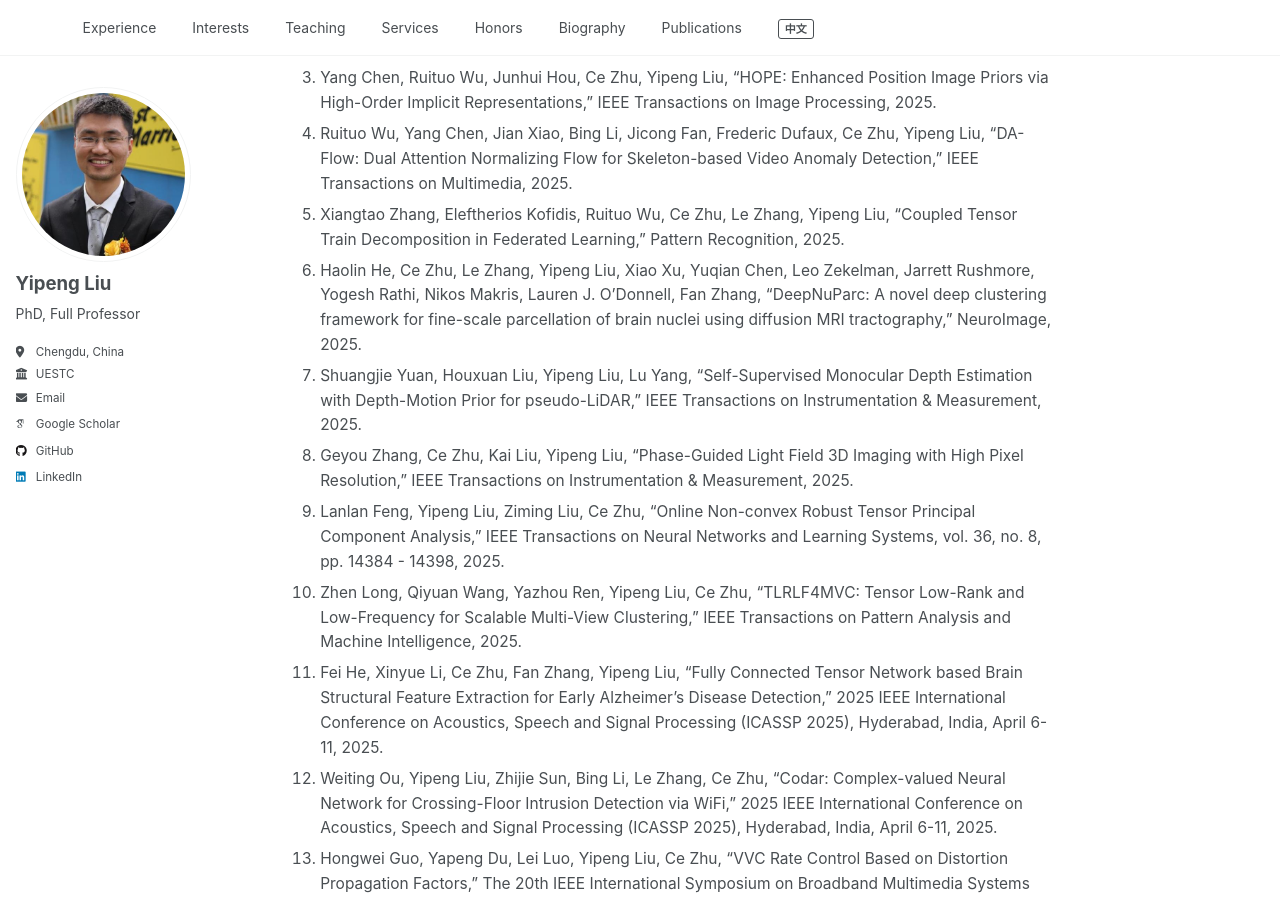
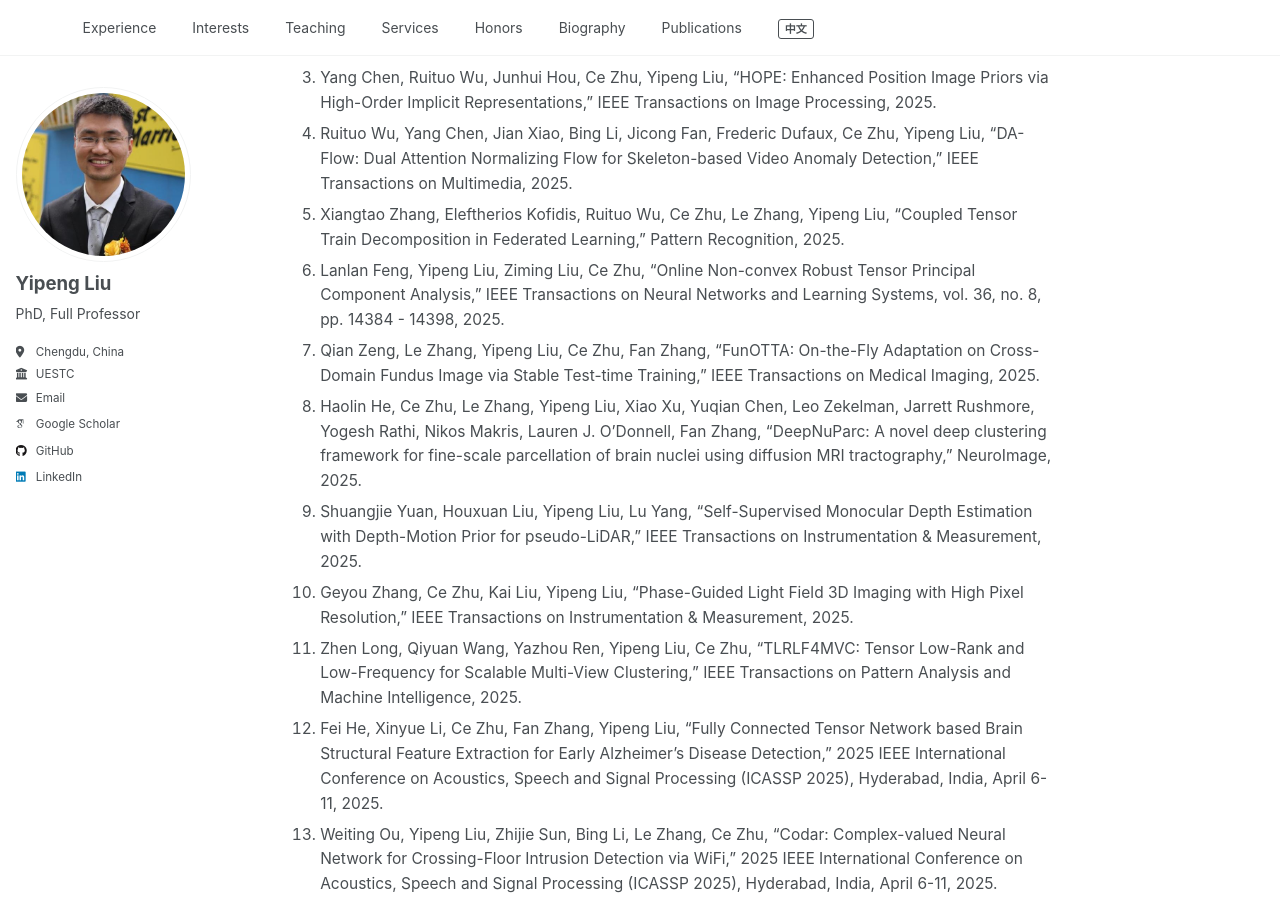
Before and after one commit to yipengliu/yipengliu.github.io, a Jekyll site: the page built from _pages/main-en.md, in a window 1280 px wide and 900 px high, scrolled down 3027 px. Built offline with Jekyll 4.4.1, drawn with Linux system fonts in a browser that asks for light colours; some web fonts are replaced.

Commit message:
Update main-en.md

```diff
--- a/_pages/main-en.md
+++ b/_pages/main-en.md
@@ -95,21 +95,22 @@
 3. Yang Chen, Ruituo Wu, Junhui Hou, Ce Zhu, Yipeng Liu, "HOPE: Enhanced Position Image Priors via High-Order Implicit Representations," IEEE Transactions on Image Processing, 2025.
 4. Ruituo Wu, Yang Chen, Jian Xiao, Bing Li, Jicong Fan, Frederic Dufaux, Ce Zhu, Yipeng Liu, "DA-Flow: Dual Attention Normalizing Flow for Skeleton-based Video Anomaly Detection," IEEE Transactions on Multimedia, 2025.
 5. Xiangtao Zhang, Eleftherios Kofidis, Ruituo Wu, Ce Zhu, Le Zhang, Yipeng Liu, "Coupled Tensor Train Decomposition in Federated Learning," Pattern Recognition, 2025.
-6. Haolin He, Ce Zhu, Le Zhang, Yipeng Liu, Xiao Xu, Yuqian Chen, Leo Zekelman, Jarrett Rushmore, Yogesh Rathi, Nikos Makris, Lauren J. O’Donnell, Fan Zhang, "DeepNuParc: A novel deep clustering framework for fine-scale parcellation of brain nuclei using diffusion MRI tractography," NeuroImage, 2025.
-7. Shuangjie Yuan, Houxuan Liu, Yipeng Liu, Lu Yang, "Self-Supervised Monocular Depth Estimation with Depth-Motion Prior for pseudo-LiDAR," IEEE Transactions on Instrumentation & Measurement, 2025.
-8. Geyou Zhang, Ce Zhu, Kai Liu, Yipeng Liu, "Phase-Guided Light Field 3D Imaging with High Pixel Resolution," IEEE Transactions on Instrumentation & Measurement, 2025.
-9. Lanlan Feng, Yipeng Liu, Ziming Liu, Ce Zhu, "Online Non-convex Robust Tensor Principal Component Analysis," IEEE Transactions on Neural Networks and Learning Systems, vol. 36, no. 8, pp. 14384 - 14398, 2025.
-10. Zhen Long, Qiyuan Wang, Yazhou Ren, Yipeng Liu, Ce Zhu, "TLRLF4MVC: Tensor Low-Rank and Low-Frequency for Scalable Multi-View Clustering," IEEE Transactions on Pattern Analysis and Machine Intelligence, 2025.
-11. Fei He, Xinyue Li, Ce Zhu, Fan Zhang, Yipeng Liu, "Fully Connected Tensor Network based Brain Structural Feature Extraction for Early Alzheimer’s Disease Detection," 2025 IEEE International Conference on Acoustics, Speech and Signal Processing (ICASSP 2025), Hyderabad, India, April 6-11, 2025.
-12. Weiting Ou, Yipeng Liu, Zhijie Sun, Bing Li, Le Zhang, Ce Zhu, "Codar: Complex-valued Neural Network for Crossing-Floor Intrusion Detection via WiFi," 2025 IEEE International Conference on Acoustics, Speech and Signal Processing (ICASSP 2025), Hyderabad, India, April 6-11, 2025.
-13. Hongwei Guo, Yapeng Du, Lei Luo, Yipeng Liu, Ce Zhu, "VVC Rate Control Based on Distortion Propagation Factors," The 20th IEEE International Symposium on Broadband Multimedia Systems and Broadcasting (BMSB 2025), Dublin Ireland, June 11-13, 2025.
-14. Zhen Long, Yipeng Liu, Yazhou Ren, Ce Zhu, "SLR-MVTC: Smooth Low-Rank Multi-View Tensor Clustering," the 39th AAAI Conference on Artificial Intelligence (AAAI-25), Philadelphia, Pennsylvania, USA, Feb 25 - Mar. 4, 2025.
-15. Xiangtao Zhang, Sheng Li, Ao Li, Yipeng Liu, Fan Zhang, Ce Zhu, Le Zhang, “Subspace Constraint and Contribution Estimation for Heterogeneous Federated Learning，” The IEEE/CVF Conference on Computer Vision and Pattern Recognition (CVPR), 2025, pp. 20632-20642.
-16. Qun Wan, Haotian Du, Xiangyu Peng, Kehao Zhang, Yipeng Liu, Wei Xia, "Lecture Notes on A Geometric Interpretation of Minimum Mean Square Error: The Ratio of Matrix Determinants," IEEE International Conference on Teaching, Assessment, and Learning Engineering, Macao, China, Dec. 4 - 7, 2025.
-17. Hongwei Guo, Yipeng Liu, Lei Luo, Chengbiao Fu, Ce Zhu, "Block-level Lagrange multiplier adaptation based on distortion propagation factors," The 17th Asia Pacific Signal and Information Processing Association Annual Summit and Conference (APSIPA ASC 2025), Singapore,  Oct. 22 – 24, 2025.
-18. Fei He, Houji Du, Nipon Theera-Umpon, Yipeng Liu, Ce Zhu, "Flexibly Constrained Tucker Decomposition for High-Order Spectral Analysis," The 27th IEEE International Workshop on Multimedia Signal Processing (MMSP 2025), Beijing, China, Sept. 21 - 23, 2025.
-19. Qun Wan, Weiyu Liu, Kehao Zhang, Xiangyu Peng, Lin Zou, Yipeng Liu, "Revisiting The Cramer-Rao Lower Bound via Wiener Filtering," The 17th International Conference on Signal Processing Systems (ICSPS), Chengdu, China, October 24-26, 2025.
-20. Kang Tan, Zhijie Sun, Yimao Sun, Ce Zhu, Yipeng Liu, "DATSIL: Domain Adaptation in Tensor Subspace for Wi-Fi-based Indoor Localization," The 17th International Conference on Signal Processing Systems (ICSPS), Chengdu, China, October 24-26, 2025.
+6. Lanlan Feng, Yipeng Liu, Ziming Liu, Ce Zhu, "Online Non-convex Robust Tensor Principal Component Analysis," IEEE Transactions on Neural Networks and Learning Systems, vol. 36, no. 8, pp. 14384 - 14398, 2025.
+7. Qian Zeng, Le Zhang, Yipeng Liu, Ce Zhu, Fan Zhang, "FunOTTA: On-the-Fly Adaptation on Cross-Domain Fundus Image via Stable Test-time Training," IEEE Transactions on Medical Imaging, 2025.
+8. Haolin He, Ce Zhu, Le Zhang, Yipeng Liu, Xiao Xu, Yuqian Chen, Leo Zekelman, Jarrett Rushmore, Yogesh Rathi, Nikos Makris, Lauren J. O’Donnell, Fan Zhang, "DeepNuParc: A novel deep clustering framework for fine-scale parcellation of brain nuclei using diffusion MRI tractography," NeuroImage, 2025.
+9. Shuangjie Yuan, Houxuan Liu, Yipeng Liu, Lu Yang, "Self-Supervised Monocular Depth Estimation with Depth-Motion Prior for pseudo-LiDAR," IEEE Transactions on Instrumentation & Measurement, 2025.
+10. Geyou Zhang, Ce Zhu, Kai Liu, Yipeng Liu, "Phase-Guided Light Field 3D Imaging with High Pixel Resolution," IEEE Transactions on Instrumentation & Measurement, 2025.
+11. Zhen Long, Qiyuan Wang, Yazhou Ren, Yipeng Liu, Ce Zhu, "TLRLF4MVC: Tensor Low-Rank and Low-Frequency for Scalable Multi-View Clustering," IEEE Transactions on Pattern Analysis and Machine Intelligence, 2025.
+12. Fei He, Xinyue Li, Ce Zhu, Fan Zhang, Yipeng Liu, "Fully Connected Tensor Network based Brain Structural Feature Extraction for Early Alzheimer’s Disease Detection," 2025 IEEE International Conference on Acoustics, Speech and Signal Processing (ICASSP 2025), Hyderabad, India, April 6-11, 2025.
+13. Weiting Ou, Yipeng Liu, Zhijie Sun, Bing Li, Le Zhang, Ce Zhu, "Codar: Complex-valued Neural Network for Crossing-Floor Intrusion Detection via WiFi," 2025 IEEE International Conference on Acoustics, Speech and Signal Processing (ICASSP 2025), Hyderabad, India, April 6-11, 2025.
+14. Hongwei Guo, Yapeng Du, Lei Luo, Yipeng Liu, Ce Zhu, "VVC Rate Control Based on Distortion Propagation Factors," The 20th IEEE International Symposium on Broadband Multimedia Systems and Broadcasting (BMSB 2025), Dublin Ireland, June 11-13, 2025.
+15. Zhen Long, Yipeng Liu, Yazhou Ren, Ce Zhu, "SLR-MVTC: Smooth Low-Rank Multi-View Tensor Clustering," the 39th AAAI Conference on Artificial Intelligence (AAAI-25), Philadelphia, Pennsylvania, USA, Feb 25 - Mar. 4, 2025.
+16. Xiangtao Zhang, Sheng Li, Ao Li, Yipeng Liu, Fan Zhang, Ce Zhu, Le Zhang, “Subspace Constraint and Contribution Estimation for Heterogeneous Federated Learning，” The IEEE/CVF Conference on Computer Vision and Pattern Recognition (CVPR), 2025, pp. 20632-20642.
+17. Qun Wan, Haotian Du, Xiangyu Peng, Kehao Zhang, Yipeng Liu, Wei Xia, "Lecture Notes on A Geometric Interpretation of Minimum Mean Square Error: The Ratio of Matrix Determinants," IEEE International Conference on Teaching, Assessment, and Learning Engineering, Macao, China, Dec. 4 - 7, 2025.
+18. Hongwei Guo, Yipeng Liu, Lei Luo, Chengbiao Fu, Ce Zhu, "Block-level Lagrange multiplier adaptation based on distortion propagation factors," The 17th Asia Pacific Signal and Information Processing Association Annual Summit and Conference (APSIPA ASC 2025), Singapore,  Oct. 22 – 24, 2025.
+19. Fei He, Houji Du, Nipon Theera-Umpon, Yipeng Liu, Ce Zhu, "Flexibly Constrained Tucker Decomposition for High-Order Spectral Analysis," The 27th IEEE International Workshop on Multimedia Signal Processing (MMSP 2025), Beijing, China, Sept. 21 - 23, 2025.
+20. Qun Wan, Weiyu Liu, Kehao Zhang, Xiangyu Peng, Lin Zou, Yipeng Liu, "Revisiting The Cramer-Rao Lower Bound via Wiener Filtering," The 17th International Conference on Signal Processing Systems (ICSPS), Chengdu, China, October 24-26, 2025.
+21. Kang Tan, Zhijie Sun, Yimao Sun, Ce Zhu, Yipeng Liu, "DATSIL: Domain Adaptation in Tensor Subspace for Wi-Fi-based Indoor Localization," The 17th International Conference on Signal Processing Systems (ICSPS), Chengdu, China, October 24-26, 2025.
 
 #### 2024
 
```
